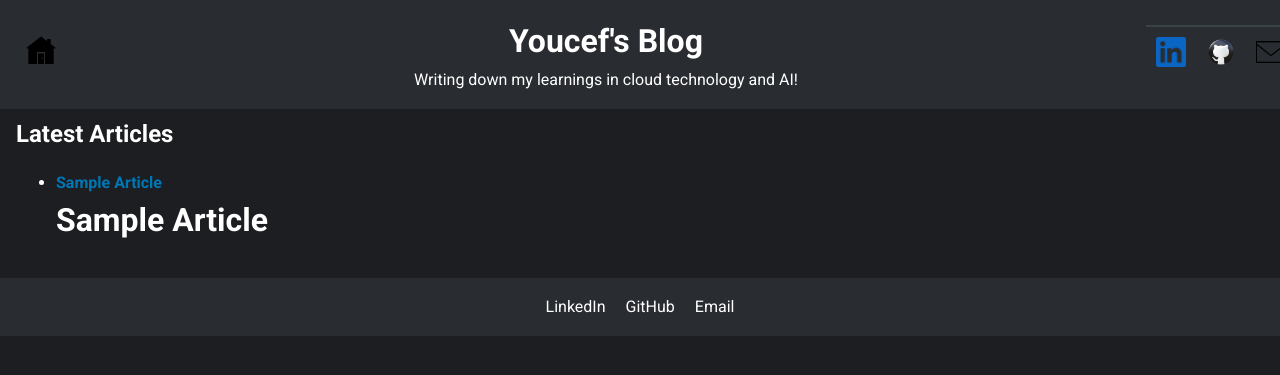
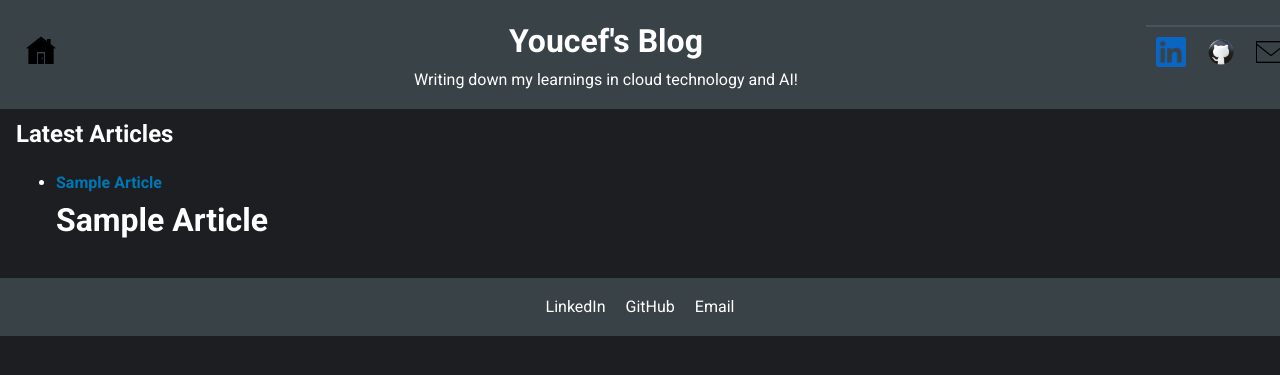
Before and after one commit to youcefjd/djeddarologist.github.io, a Jekyll site: the page built from index.md, in a window 1280 px wide. Shown: the top 375 px of the page. Built offline with Jekyll 4.4.1, drawn with Linux system fonts in a browser that asks for light colours.

Commit message:
adding a bunch of files

```diff
--- a/assets/css/style.css
+++ b/assets/css/style.css
@@ -8,18 +8,18 @@ body, h1, h2, h3, p, div, span {
 .social-container {
     display: flex;
     justify-content: center;
-    background-color: #292c31; /* Dark background color */
+    background-color: #394247; /* Darker background color */
     padding: 10px 0; /* Adjust the padding as needed */
-    border-bottom: 2px solid #394247; /* Modern border between header and main */
+    border-bottom: 2px solid #4a525a; /* Modern border between header and main */
 }
 
 /* Styling for Additional Icons in the Footer */
 .footer-icons {
     display: flex;
     justify-content: center;
-    background-color: #292c31; /* Dark background color */
+    background-color: #394247; /* Darker background color */
     padding: 10px 0; /* Adjust the padding as needed */
-    border-top: 2px solid #394247; /* Modern border between footer and main */
+    border-top: 2px solid #4a525a; /* Modern border between footer and main */
 }
 
 .icon-container {
@@ -47,7 +47,7 @@ header {
     width: 100%;
     top: 0;
     z-index: 1000; /* Ensure the header is on top of other elements */
-    background-color: #292c31; /* Dark header background in LinkedIn dark mode */
+    background-color: #394247; /* Darker header background in LinkedIn dark mode */
     color: #fff; /* White text color */
     text-align: center;
     padding: 1em;
@@ -96,7 +96,7 @@ a {
 
 /* Styling for Footer */
 footer {
-    background-color: #292c31; /* Dark footer background */
+    background-color: #394247; /* Darker footer background */
     color: #fff; /* White text color */
     text-align: center;
     padding: 1em;
```
